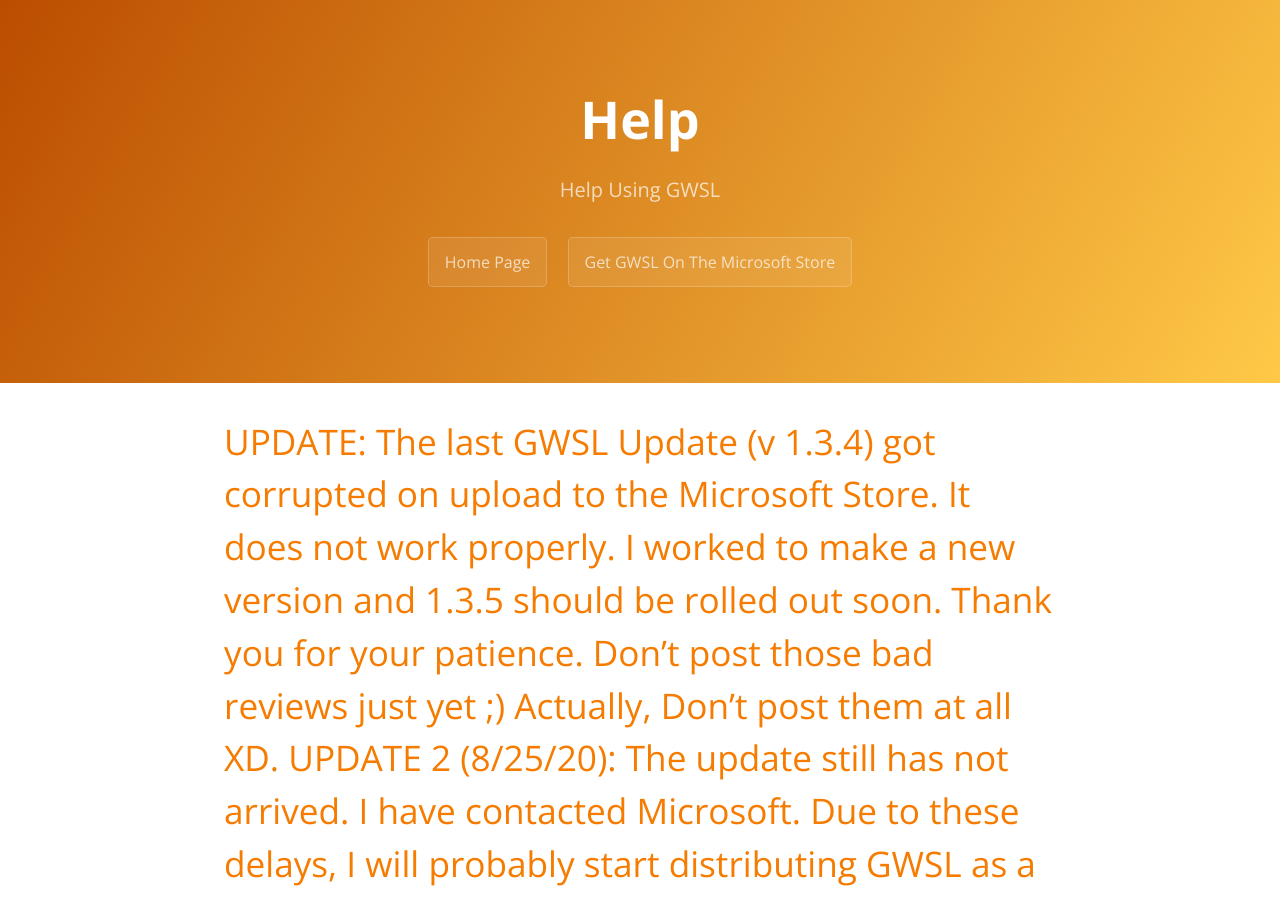
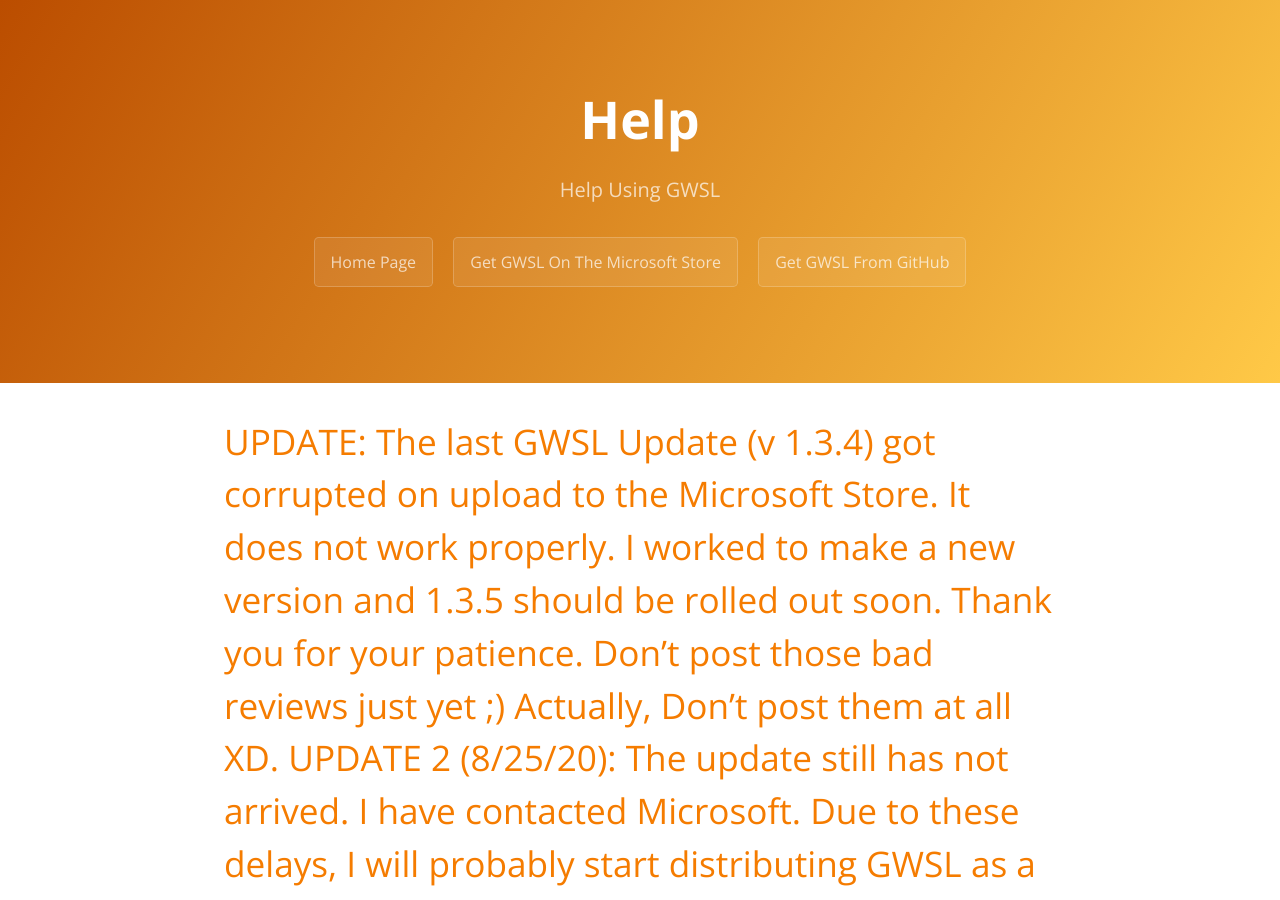
Before and after one commit to Opticos/gwsl, a Jekyll site: the page built from help.md, in a window 1280 px wide and 900 px high. Built offline with Jekyll 4.4.1, drawn with Linux system fonts in a browser that asks for light colours; the repository's description, which GitHub fills in, is left out.

Commit message:
Update default.html

```diff
--- a/_layouts/default.html
+++ b/_layouts/default.html
@@ -30,6 +30,7 @@
       {% if site.github.is_project_page %}
         <a href="https://opticos.github.io/gwsl/" class="btn">Home Page</a>
         <a href="https://www.microsoft.com/store/productId/9NL6KD1H33V3" class="btn">Get GWSL On The Microsoft Store</a>
+        <a href="./tutorials/download.html" class="btn">Get GWSL From GitHub</a>
       {% endif %}
 
     </header>
```
